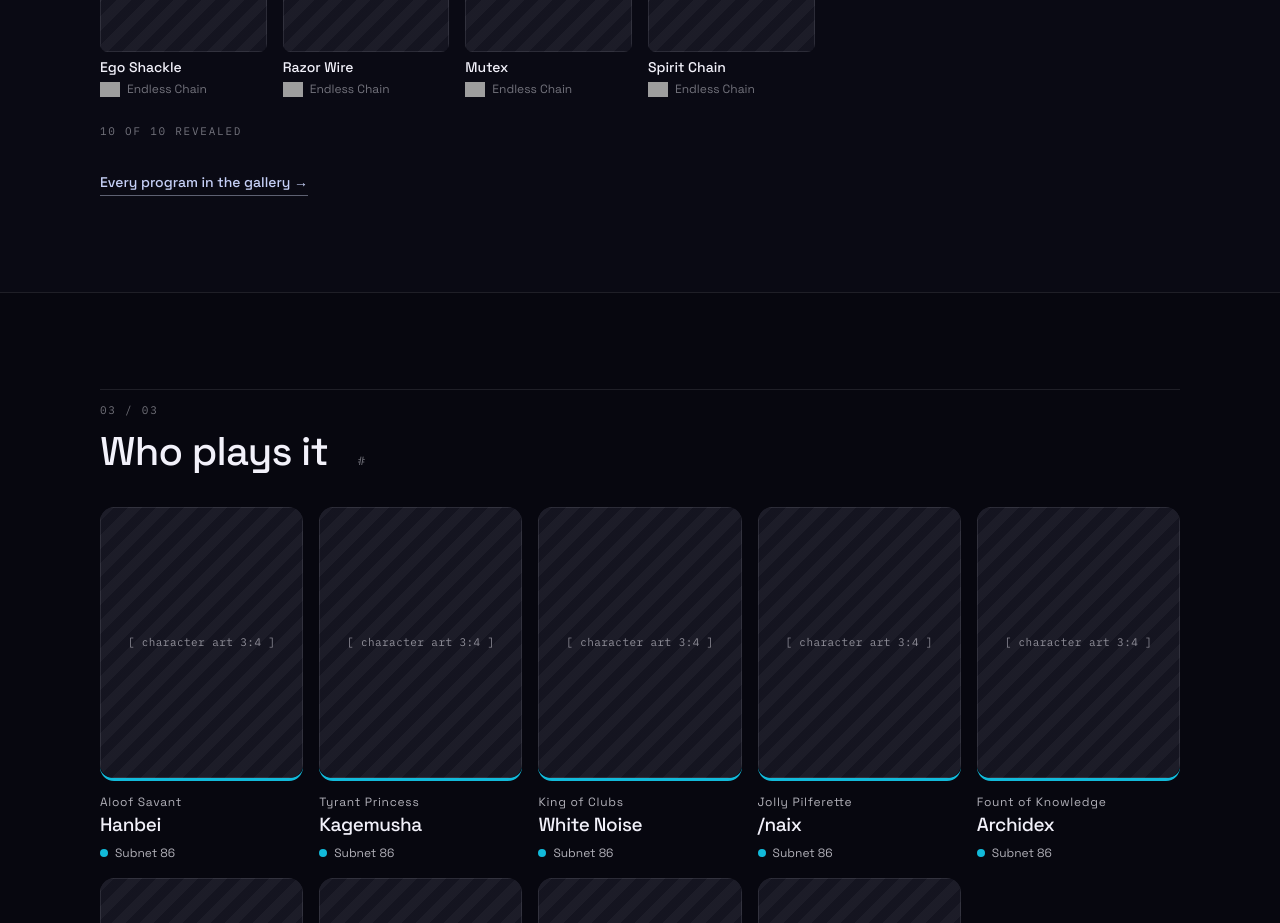
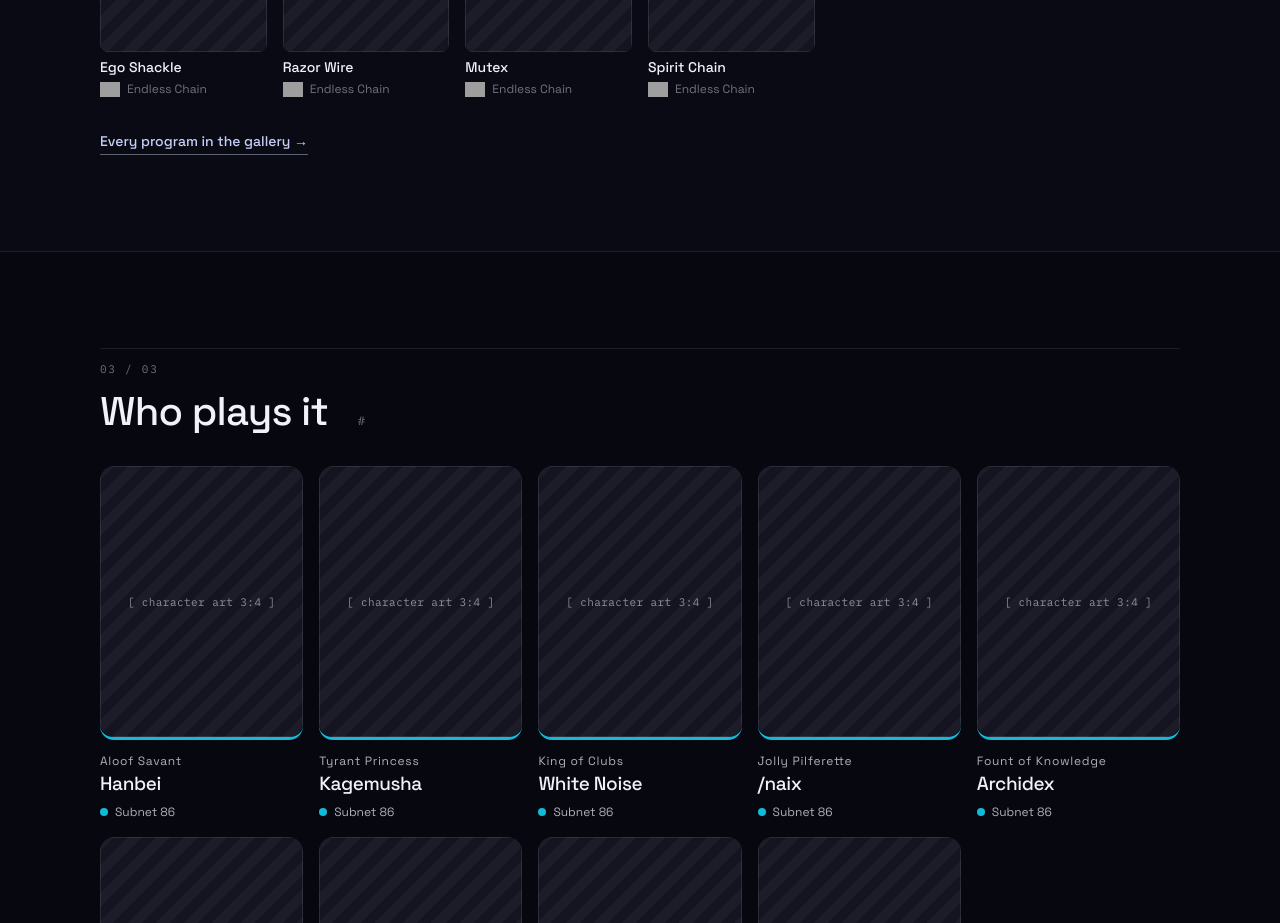
Before and after one commit to wksnders/singularity-website, a Vue app: page /universe/brands/endless-chain in a window 1280 px wide. Shown: the part 1960-2883 px from the top of the page. Built offline with nearby package versions, Linux system fonts and the light colour scheme; grey boxes are pictures that could not be loaded; a web font is replaced by a local one.

Commit message:
flexible program count

```diff
--- a/src/data/programs.ts
+++ b/src/data/programs.ts
@@ -13,7 +13,7 @@
      3. Nothing internal goes in this file. It ships in the JS bundle and is
         readable in devtools, so "in this file" means published — which is also
         why an unannounced card is simply absent rather than `revealed: false`.
-        `BrandView` pads its grid to `brand.programCount`.
+        Sealed slots come from `Brand.programCount`, never from this file.
      4. Ids are `<brandId>-NN` in printed order and are a CONTRACT: errata cite
         them in `affectedProgramIds` (content/en/news/). Append, never reorder.
         A brand printed across two sets keeps ONE run of numbers, so the second
--- a/src/data/types.ts
+++ b/src/data/types.ts
@@ -63,7 +63,9 @@ export interface Brand {
   kind: 'faction' | 'personal' | 'universal';
   /** How a personal brand's programs are earned. if they are earned. */
   unlock?: 'challenges';
-  programCount: number;
+  /** The announced print run. null = unannounced, and `brandSlotCount()` counts
+      the cards instead. Never a guess: the gap renders as sealed slots. */
+  programCount: number | null;
 }
 
 export interface Program {
--- a/src/data/universe.ts
+++ b/src/data/universe.ts
@@ -237,14 +237,11 @@ export const factions: Faction[] = [
 const mark = (id: string) => `/brands/${id}.png`;
 const rogueBrand = (id: string) => `/rogue-ai/${id}.png`;
 
-/* `programCount` is the SLOT COUNT — how many cards the brand prints, which is
-   what `BrandView` pads its grid to. Ten is the common case and the default,
-   not a rule: pass the real number when a brand prints more. */
 const factionBrand = (
   id: string,
   factionId: string,
   name: string,
-  programCount = 10,
+  programCount: number | null = null,
   icon = true,
 ): Brand => ({
   id,
@@ -267,22 +264,18 @@ export const brands: Brand[] = [
   factionBrand('infinite-divine', 'celestial-shogunate', 'Infinite Divine'),
   factionBrand('onryoki-noh', 'celestial-shogunate', 'Onryoki Noh'),
   factionBrand('zodiac-reliquary', 'celestial-shogunate', 'Zodiac Reliquary'),
-  /* Ten programs plus five Scrolls. Library is a Zone, not a program, and is
-     not counted here — see the note in programs.ts. */
-  factionBrand('forbidden-archives', 'celestial-shogunate', 'Forbidden Archives', 15),
+  factionBrand('forbidden-archives', 'celestial-shogunate', 'Forbidden Archives'),
   factionBrand('data-nation', 'subnet-86', 'Data Nation'),
   factionBrand('hostile-rewrite', 'subnet-86', 'Hostile Rewrite'),
   factionBrand('endless-chain', 'subnet-86', 'Endless Chain'),
   factionBrand('masquerade', 'subnet-86', 'Masquerade'),
-  /* A brand with ten printed programs and no faction. It sits outside the
-     per-faction brand lists, so a faction's count must not pick it up. */
   {
     id: 'common',
     factionId: null,
     name: 'Common',
     icon: mark('common'),
     kind: 'universal',
-    programCount: 14,
+    programCount: null,
   },
   {
     id: 'lux-vault',
@@ -291,6 +284,7 @@ export const brands: Brand[] = [
     icon: mark('lux-vault'),
     kind: 'personal',
     unlock: 'challenges',
+    /* Ten printed; the four not transcribed yet are held back deliberately. */
     programCount: 10,
   },
 ];
@@ -1482,6 +1476,9 @@ export const boxesOfProduct = (productId: string) =>
 export const chapterById = (id: string) => chapters.find((c) => c.id === id) ?? null;
 export const programsOfBrand = (brandId: string) => programs.filter((p) => p.brandId === brandId);
 
+export const brandSlotCount = (brand: Brand) =>
+  brand.programCount ?? programsOfBrand(brand.id).length;
+
 export const printingsOf = (character: Character): Printing[] => [
   {
     id: 'standard',
--- a/src/views/BrandView.vue
+++ b/src/views/BrandView.vue
@@ -1,8 +1,8 @@
 <script setup lang="ts">
 /**
  * BRAND — three bands: the brand's own story (a brand is a body of work, not a
- * colour swatch), its exactly-ten programs as printed cards with their wording
- * as text, and the characters who play it.
+ * colour swatch), its programs as printed cards with their wording as text,
+ * and the characters who play it.
  */
 import { computed } from 'vue';
 import BrandMark from '@/components/atoms/BrandMark.vue';
@@ -21,6 +21,7 @@ import { useDocumentTitle } from '@/composables/useDocumentTitle';
 import { docHtml, getDoc, metaString, t } from '@/content';
 import {
   brandById,
+  brandSlotCount,
   brandsOfFaction,
   characters,
   factionById,
@@ -49,10 +50,9 @@ const sections = computed<SectionEntry[]>(() => [
   { id: 'cast', label: t('brand.sections.cast') },
 ]);
 
-/** Data holds however many programs are written; the slot count is the brand's. */
 const programs = computed<Program[]>(() => {
   const written = programsOfBrand(props.brandId);
-  const total = brand.value?.programCount ?? written.length;
+  const total = brand.value ? brandSlotCount(brand.value) : written.length;
   const filler: Program[] = Array.from({ length: Math.max(total - written.length, 0) }, (_, i) => ({
     id: `${props.brandId}-slot-${written.length + i + 1}`,
     brandId: props.brandId,
@@ -171,7 +171,7 @@ const pad = (n: number) => String(n).padStart(2, '0');
       <div class="l-wrap">
         <SectionMarker id="programs" :index="2" :total="3" :heading="t('brand.sections.programs')" />
         <MonoLabel tone="faint">
-          {{ brand.programCount }} {{ t('brand.cardsNote') }}
+          {{ programs.length }} {{ t('brand.cardsNote') }}
         </MonoLabel>
         <p class="brand__body">{{ t('brand.programsBody') }}</p>
 
@@ -187,7 +187,7 @@ const pad = (n: number) => String(n).padStart(2, '0');
           </li>
         </ul>
 
-        <MonoLabel tone="faint" class="brand__gap">
+        <MonoLabel v-if="revealed < programs.length" tone="faint" class="brand__gap">
           {{ revealed }} {{ t('brand.of') }} {{ programs.length }} {{ t('brand.revealed') }}
         </MonoLabel>
 
--- a/src/views/FactionView.vue
+++ b/src/views/FactionView.vue
@@ -16,9 +16,9 @@ import MarkdownBlock from '@/components/molecules/MarkdownBlock.vue';
 import PageHero from '@/components/organisms/PageHero.vue';
 import { useDocumentTitle } from '@/composables/useDocumentTitle';
 import { docHtml, getDoc, metaString, t } from '@/content';
-import { brandsOfFaction, characters, factionById, factions, programsOfBrand } from '@/data/universe';
+import { brandSlotCount, brandsOfFaction, characters, factionById, factions } from '@/data/universe';
 import { to } from '@/site/links';
-import type { Character } from '@/data/types';
+import type { Brand, Character } from '@/data/types';
 
 const props = defineProps<{ factionId: string }>();
 
@@ -34,7 +34,7 @@ useDocumentTitle(() => name.value);
 
 const brands = computed(() => (faction.value ? brandsOfFaction(faction.value.id) : []));
 const programCount = computed(() =>
-  brands.value.reduce((total, brand) => total + brand.programCount, 0),
+  brands.value.reduce((total, brand) => total + brandSlotCount(brand), 0),
 );
 
 const cast = computed<Character[]>(() =>
@@ -66,7 +66,7 @@ const tags = (character: Character) =>
         .map((f) => ({ label: f.name, color: f.color }))
     : [{ label: t('universe.anyFaction'), color: null }];
 
-const brandPrograms = (brandId: string) => programsOfBrand(brandId).length;
+const brandNote = (brand: Brand) => `${brandSlotCount(brand)} ${t('faction.stats.programs')}`;
 </script>
 
 <template>
@@ -117,7 +117,7 @@ const brandPrograms = (brandId: string) => programsOfBrand(brandId).length;
             :key="brand.id"
             :brand="brand"
             :faction="faction"
-            :note="`${brandPrograms(brand.id) || brand.programCount} ${t('faction.stats.programs')}`"
+            :note="brandNote(brand)"
           />
         </div>
       </div>
--- a/src/views/UnalignedView.vue
+++ b/src/views/UnalignedView.vue
@@ -16,7 +16,7 @@ import SectionIndex from '@/components/molecules/SectionIndex.vue';
 import SectionMarker from '@/components/molecules/SectionMarker.vue';
 import PageHero from '@/components/organisms/PageHero.vue';
 import { t } from '@/content';
-import { brandById, characters } from '@/data/universe';
+import { brandById, brandSlotCount, characters } from '@/data/universe';
 import { to } from '@/site/links';
 import type { SectionEntry } from '@/site/sections';
 
@@ -27,6 +27,7 @@ const sections = computed<SectionEntry[]>(() => [
 
 const lux = computed(() => characters.find((c) => c.id === 'lux') ?? null);
 const luxBrand = computed(() => (lux.value?.personalBrandId ? brandById(lux.value.personalBrandId) : null));
+const luxSlots = computed(() => (luxBrand.value ? brandSlotCount(luxBrand.value) : 0));
 </script>
 
 <template>
@@ -69,8 +70,8 @@ const luxBrand = computed(() => (lux.value?.personalBrandId ? brandById(lux.valu
             <p class="una__epithet">{{ lux.epithet }}</p>
             <h3 class="una__name">{{ lux.name }}</h3>
             <p class="una__body">{{ t('unaligned.lux.body') }}</p>
-            <p class="una__body">
-              {{ luxBrand?.programCount ?? 10 }} {{ t('unaligned.lux.brandLine') }}
+            <p v-if="luxSlots" class="una__body">
+              {{ luxSlots }} {{ t('unaligned.lux.brandLine') }}
             </p>
             <div class="l-row una__gap">
               <UiButton :to="to('character', { characterId: lux.id })">
@@ -101,7 +102,7 @@ const luxBrand = computed(() => (lux.value?.personalBrandId ? brandById(lux.valu
         <div class="l-grid l-grid--wide una__gap">
           <article class="una__brand">
             <MonoLabel tone="faint">
-              LuX · {{ luxBrand?.programCount ?? 10 }} {{ t('faction.stats.programs') }}
+              LuX<template v-if="luxSlots"> · {{ luxSlots }} {{ t('faction.stats.programs') }}</template>
             </MonoLabel>
             <h3 class="una__brand-title">
               <BrandMark
@@ -113,7 +114,7 @@ const luxBrand = computed(() => (lux.value?.personalBrandId ? brandById(lux.valu
             </h3>
             <p class="una__body">{{ t('unaligned.brands.luxBody') }}</p>
             <ul class="una__slots">
-              <li v-for="n in luxBrand?.programCount ?? 10" :key="n">
+              <li v-for="n in luxSlots" :key="n">
                 {{ String(n).padStart(2, '0') }}
               </li>
             </ul>
```
